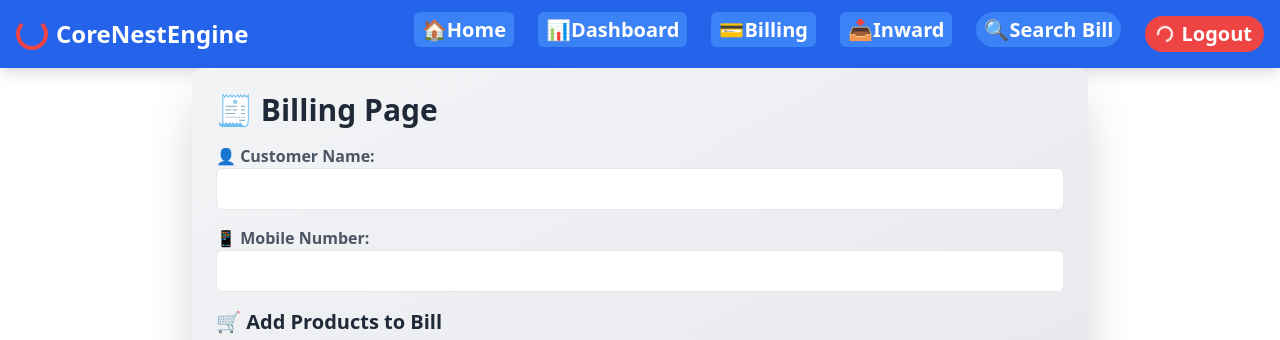
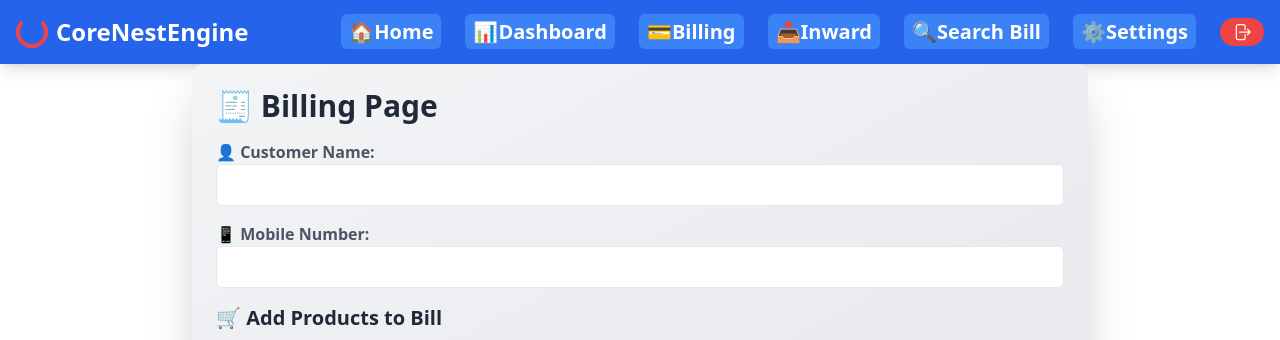
Before and after one commit to theNareshofficial/CoreNestEngine, a Python web app: template templates/billing.html in a window 1280 px wide. Shown: the top 340 px of the page. Run offline with Jinja, Linux system fonts and the light colour scheme; the template is opened without the code that fills it, so the values that code supplies are empty; some libraries are stand-ins or nearby versions.

Commit message:
Updated settings

```diff
--- a/templates/navbar.html
+++ b/templates/navbar.html
@@ -10,10 +10,12 @@
             <li><a href="{{ url_for('inventory.dashboard') }}" class="px-2 py-1 bg-blue-500 rounded-md hover:bg-blue-700">📊Dashboard</a></li>
             <li><a href="{{ url_for('billing.billing_page') }}" class="px-2 py-1 bg-blue-500 rounded-md hover:bg-blue-700">💳Billing</a></li>
             <li><a href="{{ url_for('inventory.inward') }}" class="px-2 py-1 bg-blue-500 rounded-md hover:bg-blue-700">📥Inward</a></li>
-            <li><a href="{{ url_for('billing.bill_detail') }}" class="px-2 py-1 bg-blue-500 rounded-full hover:bg-blue-700">🔍Search Bill</a></li>
-            <li><a href="{{ url_for('auth.logout') }}" class="flex items-center space-x-2 px-3 py-1 bg-red-500 text-white rounded-full hover:bg-red-700 transition-all">
-                <div class="w-4 h-4 border-2 border-white border-t-transparent rounded-full animate-spin"></div>
-                <span>Logout</span></a>
+            <li><a href="{{ url_for('billing.bill_detail') }}" class="px-2 py-1 bg-blue-500 rounded-md hover:bg-blue-700">🔍Search Bill</a></li>
+            <li><a href="{{ url_for('core.settings') }}" class="px-2 py-1 bg-blue-500 rounded-md hover:bg-blue-700">⚙️Settings</a></li>
+            <li><a href="{{ url_for('auth.logout') }}" class="flex items-center space-x-1 px-3 py-1 bg-red-500 text-white rounded-full hover:bg-red-700 transition-all">
+                <svg xmlns="http://www.w3.org/2000/svg" viewBox="0 0 24 24" fill="currentColor" class="w-5 h-5">
+                    <path fill-rule="evenodd" d="M7.5 3.75A1.5 1.5 0 006 5.25v13.5a1.5 1.5 0 001.5 1.5h6a1.5 1.5 0 001.5-1.5V15a.75.75 0 011.5 0v3.75a3 3 0 01-3 3h-6a3 3 0 01-3-3V5.25a3 3 0 013-3h6a3 3 0 013 3V9A.75.75 0 0115 9V5.25a1.5 1.5 0 00-1.5-1.5h-6zm10.72 4.72a.75.75 0 011.06 0l3 3a.75.75 0 010 1.06l-3 3a.75.75 0 11-1.06-1.06l1.72-1.72H9a.75.75 0 010-1.5h10.94l-1.72-1.72a.75.75 0 010-1.06z" clip-rule="evenodd" />
+                </svg><!-- <span>Logout</span> --></a>
             </li>
         </ul>
 
@@ -28,7 +30,8 @@
         <li><a href="{{ url_for('billing.billing_page') }}" class="block text-center hover:text-yellow-300">💳Billing</a></li>
         <li><a href="{{ url_for('inventory.inward') }}" class="block text-center hover:text-yellow-300">📥Inward</a></li>
         <li><a href="{{ url_for('billing.bill_detail') }}" class="block text-center hover:text-yellow-300">🔍Search Bill</a></li>
-        <li><a href="{{ url_for('core.logout') }}" class="block text-center hover:text-yellow-300">Logout</a></li>
+        <li><a href="{{ url_for('core.settings') }}" class="px-2 py-1 bg-blue-500 rounded-md hover:bg-blue-700">⚙️Settings</a></li>
+        <li><a href="{{ url_for('auth.logout') }}" class="block text-center hover:text-yellow-300">Logout</a></li>
     </ul>
 </nav>
 
```
